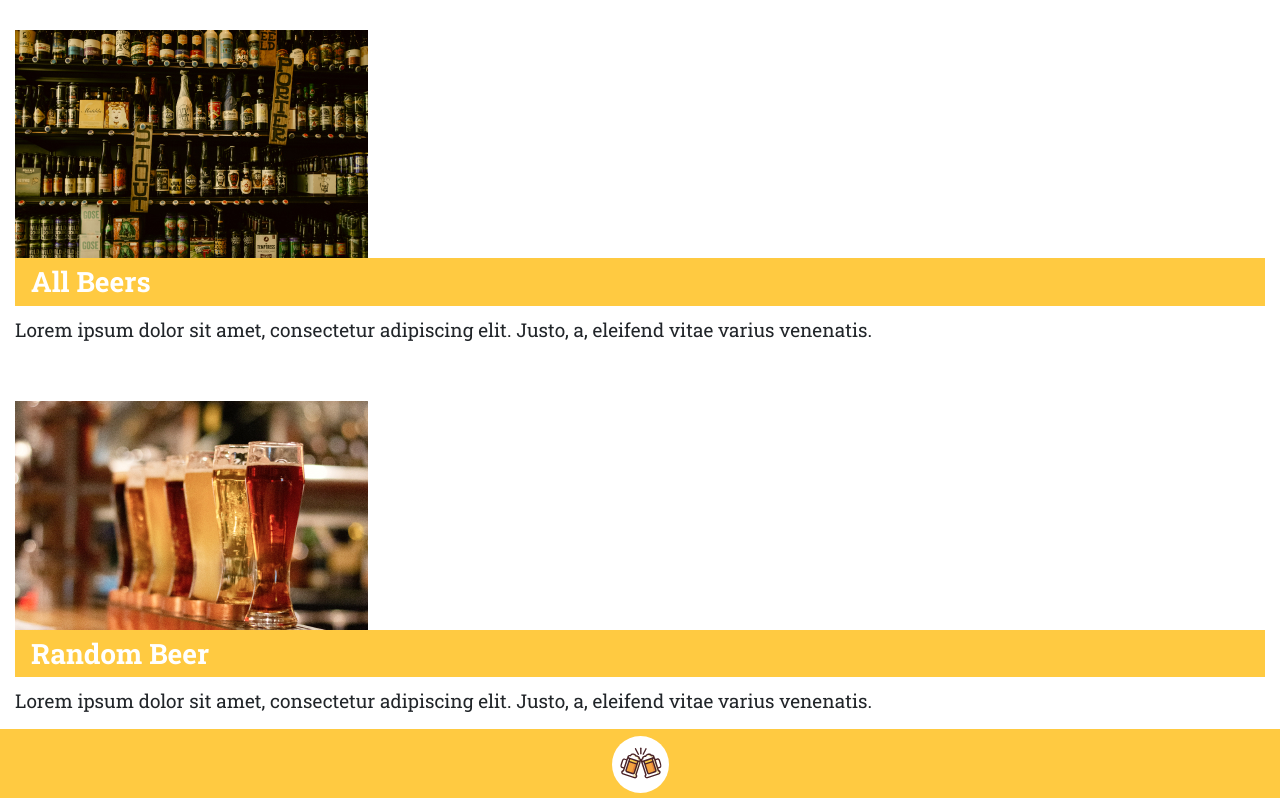
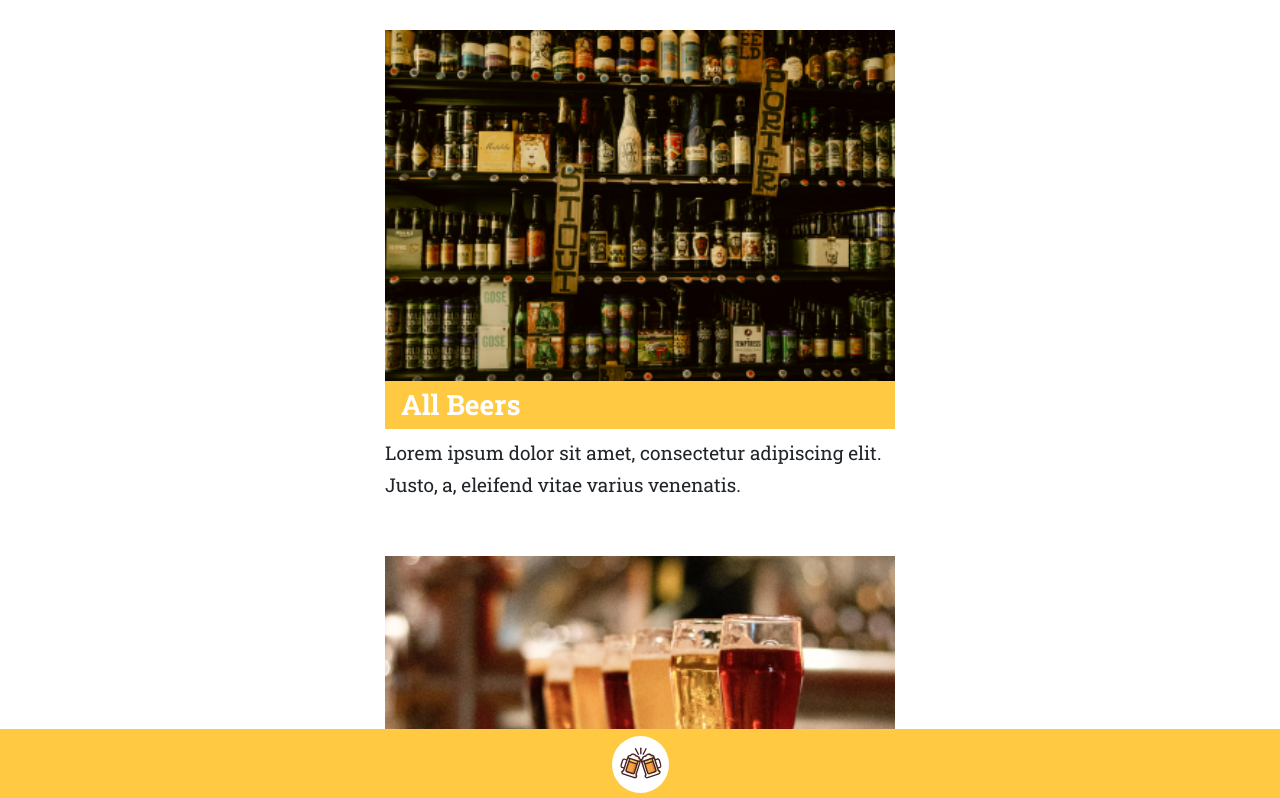
Before and after one commit to mikepenski/reactBeerApp, a React (Create React App) app: page / in a window 1280 px wide. Shown: the top 798 px of the page. Built offline with nearby package versions, Linux system fonts and the light colour scheme; no server answers.

Commit message:
update app

```diff
--- a/src/assets/scss/components/main.scss
+++ b/src/assets/scss/components/main.scss
@@ -34,7 +34,6 @@ p{
     left: 0;
     top: 0;
 }
-
 
 .home{
     .categories{
--- a/src/assets/scss/components/vars.scss
+++ b/src/assets/scss/components/vars.scss
@@ -70,9 +70,9 @@ $spacers: (
 
 $container-max-widths: (
     sm: 540px,
-    md: 720px,
-    lg: 960px,
-    xl: 1400px
+    md: 540px,
+    lg: 540px,
+    xl: 540px
 );
 
 //$body-color:                    $gray-600;
--- a/src/components/Beers/AllBeers.js
+++ b/src/components/Beers/AllBeers.js
@@ -16,7 +16,7 @@ const AllBeers = (props) => {
 
             {props.data.map((item, index) => {
 
-                    return  <div key={index + "col"} className="col-12 col-md-4 mb-4 px-md-4">
+                    return  <div key={index + "col"} className="col-12 col mb-4">
                         <Card key={index} data={item} />
                     </div>
                 })}
--- a/src/components/Beers/SingleRandom.js
+++ b/src/components/Beers/SingleRandom.js
@@ -1,11 +1,8 @@
 import {useEffect, useState } from "react";
 import { getRandomBeer } from '../../API/BeerAPI';
-import { useHistory } from "react-router-dom";
 import SingleView from '../Beers/SingleView';
 
 const RandomBeers = (props) => {
-
-    let history = useHistory();
 
     const [randomPost, setRandomPost] = useState(null);
 
--- a/src/components/Beers/SingleView.js
+++ b/src/components/Beers/SingleView.js
@@ -16,7 +16,7 @@ const SingleView = (props) => {
 
     let button;
 
-    if (props.view != "single") {
+    if (props.view !== "single") {
         button =  "d-none";
       }
 
--- a/src/components/Cards/card.js
+++ b/src/components/Cards/card.js
@@ -16,8 +16,8 @@ const Card = (props) => {
                     <div className="col-6">
 
                       <div className="img-container">
-                        <Link to={"/beer/" + id} key={name} className="">
-                              <img src={image_url} className="img" alt="Beer Image" height="191" />
+                        <Link to={"/beer/" + id} key={name}>
+                              <img src={image_url} className="img" alt="Beer Image" height="191" loading="lazy" />
                         </Link>
                       </div>
 
--- a/src/components/Home/index.js
+++ b/src/components/Home/index.js
@@ -34,7 +34,7 @@ const Home = (props) => {
 
                                     <Link to={navitems[index].link} className="full-link" />
 
-                                    <img src={navitems[index].image} alt={"Image" + navitems[index].name} />
+                                    <img src={navitems[index].image} alt={"Image" + navitems[index].name} className="w-100" />
 
                                     <Link to={navitems[index].link} className="cat-link"><span>{navitems[index].name}</span></Link>
 
```
Also changed, not shown: src/assets/css/style.css, 1 other file (tests, documents, lock files or other folders).
